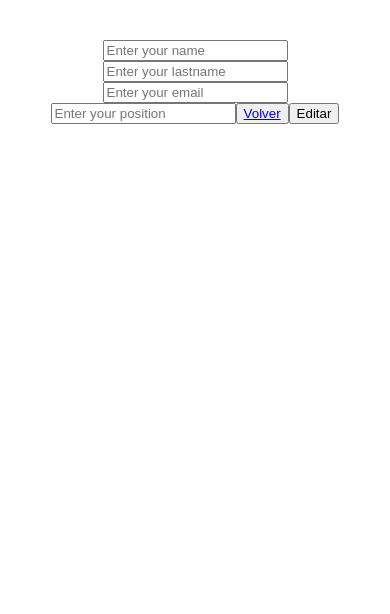
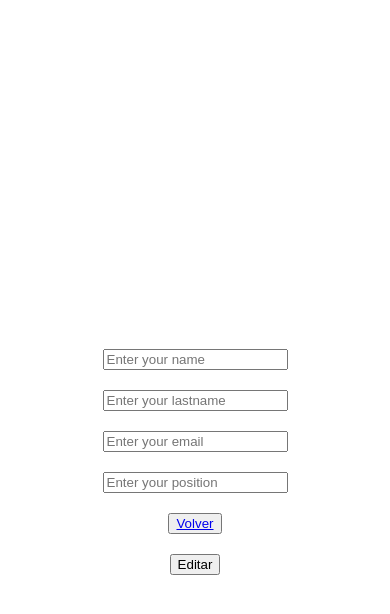
Before and after one commit to Barbarasanchez11/CRUD_reqres.in, a React (Vite) app: page /users/1/edit in a window 390 px wide. Shown: the top 614 px of the page. Built offline with nearby package versions, Linux system fonts and the light colour scheme.

Commit message:
styles:Add responsive styles to EditUser

```diff
--- a/src/pages/EditUser/EditUser.jsx
+++ b/src/pages/EditUser/EditUser.jsx
@@ -1,6 +1,7 @@
 import { useState } from "react"
 import axios from "axios"
 import { useParams,Link  } from "react-router-dom"
+import './editUser.css'
 
 
 const EditUser = () => {
@@ -50,8 +51,8 @@ const EditUser = () => {
 
 
     return (
-    <>
-     <form onSubmit={handleSubmit}>
+    <main className="edituser-main">
+     <form onSubmit={handleSubmit} className="edituser-form">
         <input
             placeholder="Enter your name"
             value={name}
@@ -79,7 +80,7 @@ const EditUser = () => {
      </form>
     {message && <p>{message}</p>}
 
-    </>
+    </main>
     )
 }
 export default EditUser
--- /dev/null
+++ b/src/pages/EditUser/editUser.css
@@ -0,0 +1,17 @@
+.edituser-main{
+    display: flex;
+    justify-content: center;
+    align-items: center;
+    flex-direction: column;
+    height: 100vh;
+    width: 100%;
+}
+.edituser-form{
+    display: flex;
+    flex-direction: column;
+    align-items: center;
+    justify-content: center;
+    height: 100%;
+    width: 100%;
+    gap: 20px;
+}
```
